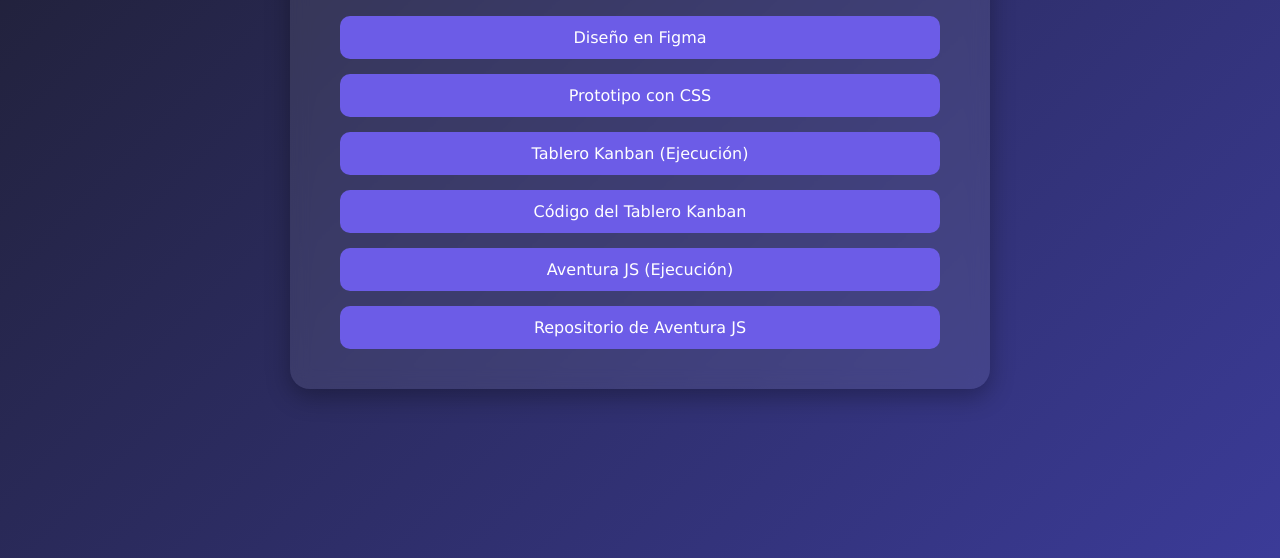
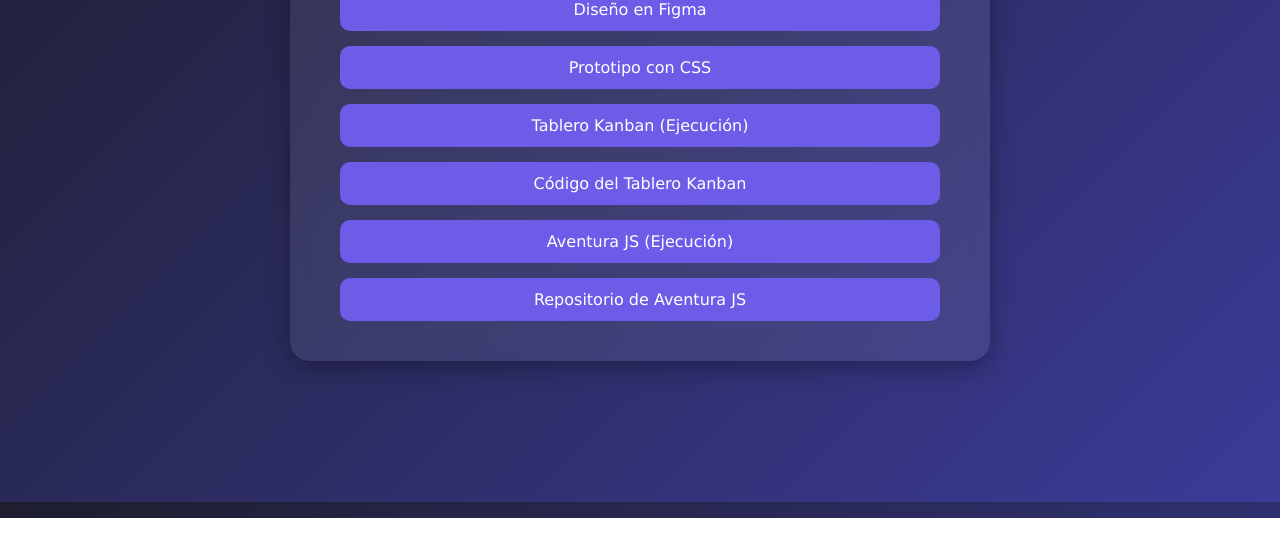
Before and after one commit to HelMoonflare/Portfolio, a plain HTML site: page index.html in a window 1280 px wide. Shown: the part 282-840 px from the top of the page. After the commit the page ends 800 px from the top, so only its background shows below. Drawn offline with Linux system fonts and the light colour scheme.

Commit message:
Change min-height from 100vh to 93vh

```diff
--- a/index.html
+++ b/index.html
@@ -13,7 +13,7 @@ color: #f5f5f5;
 display: flex;
 justify-content: center;
 align-items: center;
-min-height: 100vh;
+min-height: 93vh;
 padding: 20px;
 }
 
```
